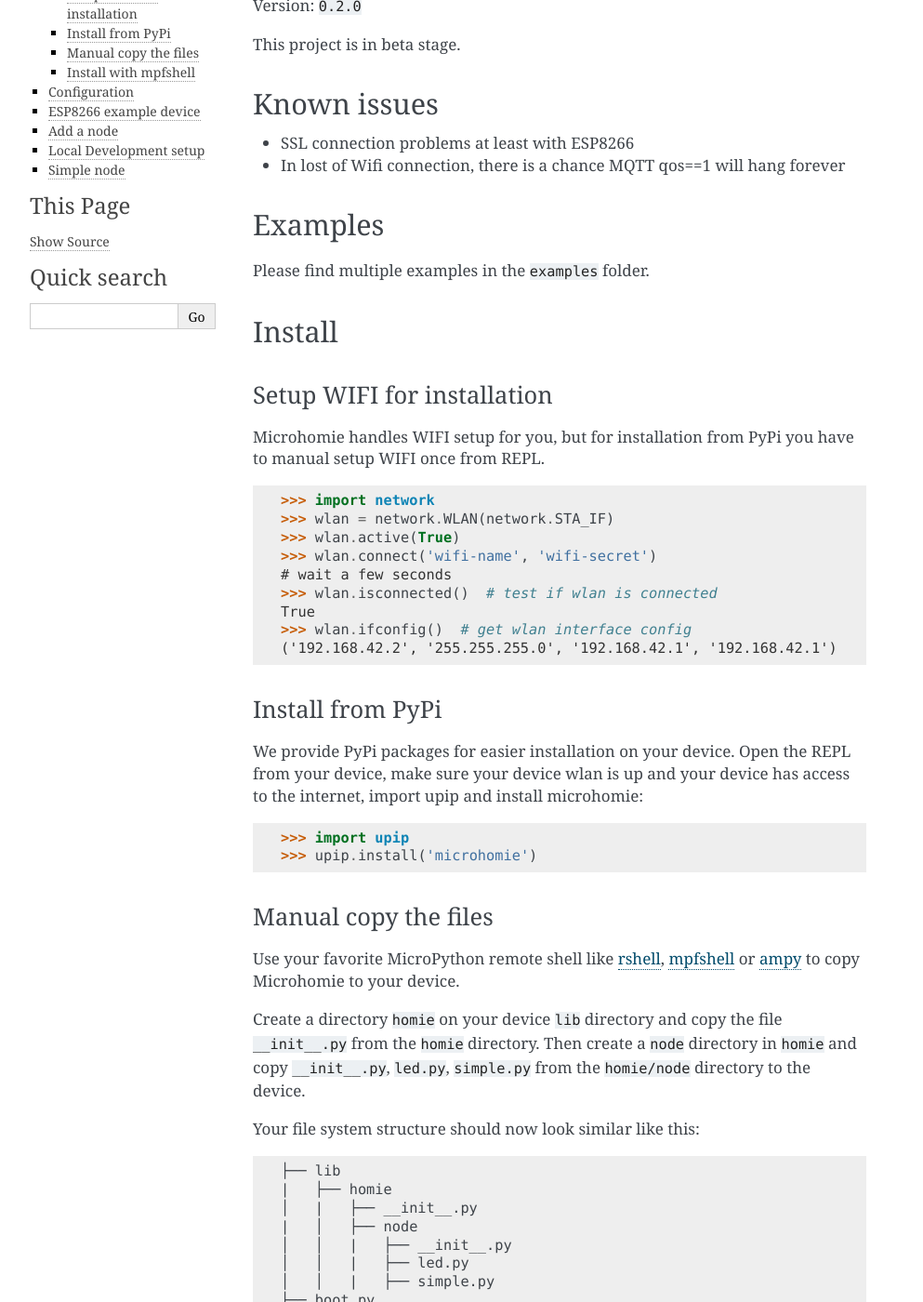
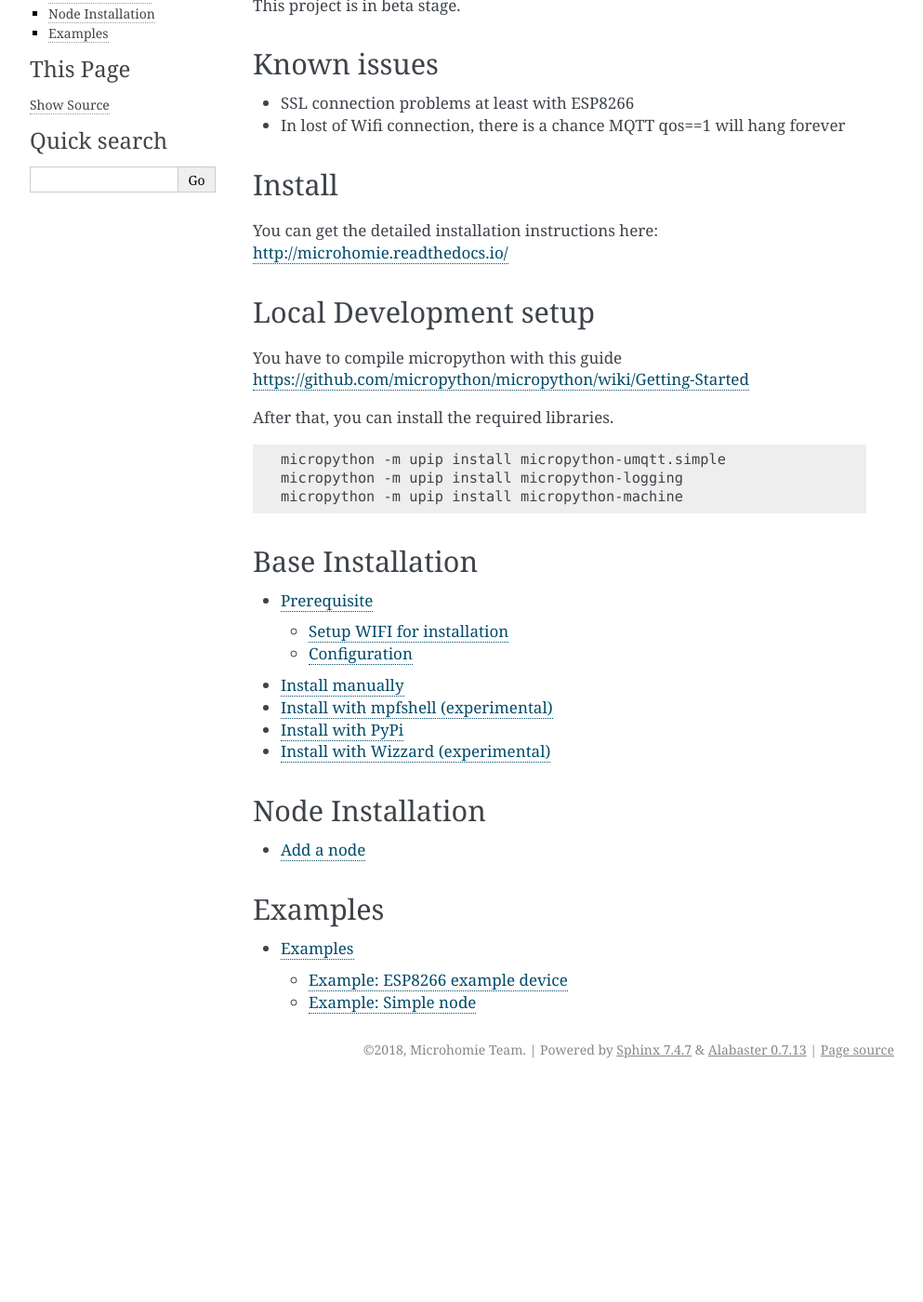
Before and after one commit to microhomie/microhomie, a Sphinx documentation site: the page built from docs/index.rst, in a window 1280 px wide and 1400 px high, scrolled down 195 px. Shown: the whole window at 93% size, without its empty margins (148-1141 px from the left). Built offline with Sphinx 7.4.7, drawn with Linux system fonts in a browser that asks for light colours; after the commit the page ends 1363 px from its top, so only the background shows below that; some of the changed text lies outside the part shown.

Commit message:
doc update

```diff
--- a/README.rst
+++ b/README.rst
@@ -6,8 +6,6 @@ Microhomie
 
 
 A MicroPython implementation of the `Homie <https://github.com/marvinroger/homie>`_ MQTT convention version ``2.1.0``.
-
-Version: ``0.2.0``
 
 This project is in beta stage.
 
@@ -19,100 +17,11 @@ Known issues
 * In lost of Wifi connection, there is a chance MQTT qos==1 will hang forever
 
 
-Examples
---------
-
-Please find multiple examples in the ``examples`` folder.
-
-
 Install
 -------
 
-Setup WIFI for installation
-~~~~~~~~~~~~~~~~~~~~~~~~~~~
+You can get the detailed installation instructions here: http://microhomie.readthedocs.io/
 
-Microhomie handles WIFI setup for you, but for installation from PyPi you have to manual setup WIFI once from REPL.
-
->>> import network
->>> wlan = network.WLAN(network.STA_IF)
->>> wlan.active(True)
->>> wlan.connect('wifi-name', 'wifi-secret')
-# wait a few seconds
->>> wlan.isconnected()  # test if wlan is connected
-True
->>> wlan.ifconfig()  # get wlan interface config
-('192.168.42.2', '255.255.255.0', '192.168.42.1', '192.168.42.1')
-
-Install from PyPi
-~~~~~~~~~~~~~~~~~
-
-We provide PyPi packages for easier installation on your device. Open the REPL from your device, make sure your device wlan is up and your device has access to the internet, import upip and install microhomie:
-
->>> import upip
->>> upip.install('microhomie')
-
-Manual copy the files
-~~~~~~~~~~~~~~~~~~~~~
-
-Use your favorite MicroPython remote shell like `rshell <https://github.com/dhylands/rshell>`_, `mpfshell <https://github.com/wendlers/mpfshell>`_ or `ampy <https://github.com/adafruit/ampy>`_ to copy Microhomie to your device.
-
-Create a directory ``homie`` on your device ``lib`` directory and copy the file ``__init__.py`` from the ``homie`` directory. Then create a ``node`` directory in ``homie`` and copy ``__init__.py``, ``led.py``, ``simple.py`` from the ``homie/node`` directory to the device.
-
-Your file system structure should now look similar like this::
-
-    ├── lib
-    |   ├── homie
-    │   |   ├── __init__.py
-    |   │   ├── node
-    │   │   |   ├── __init__.py
-    │   │   |   ├── led.py
-    │   │   |   ├── simple.py
-    ├── boot.py
-    ├── main.py
-
-
-Install with mpfshell
-~~~~~~~~~~~~~~~~~~~~~
-
-With mpfshell you can execute our mpfshell-script ``install.mpf`` to install Microhomie on your device. Clone this repository and run::
-
-    mpfshell ttyUSB0 -s install.mpf
-
-
-Configuration
--------------
-
-Microhomie use a ``settings.py`` file to configure the device. See ``settings.example.py`` as an example. Modify this file for your needs and copy it to your device root directory as ``settings.py``.
-
-
-ESP8266 example device
-----------------------
-
-In this example we use the on-board LED from the ESP8266. Copy the ``example-led.py`` file from the ``examples`` diretory to your device and rename it to ``main.py``.
-
-You can now connect a MQTT client to your MQTT Broker an listen to the ``homie/#`` topic, or whatever you set as base topic.
-
-Reset your ESP8266 and watch incoming MQTT messages.
-
-The on-board LED status is reversed to the pin status. On start the on-board
-LED is on. To turn it off send *on* or *toggle* via MQTT. Replace ``<DEVICEID>`` with the ID from the MQTT topic:
-
-.. code-block:: shell
-
-    $ mosquitto_pub -t 'homie/<DEVICEID>/led/power/set' -m on
-    $ mosquitto_pub -t 'homie/<DEVICEID>/led/power/set' -m off
-    $ mosquitto_pub -t 'homie/<DEVICEID>/led/power/set' -m toggle
-
-
-Add a node
-----------
-
-We provide some example nodes in the `microhomie-nodes <https://github.com/microhomie/microhomie-nodes>`_ repository. Most of these nodes can be used out of the box to publish data. If you want to use a DHT22 sensor in example, copy the files ``__init__.py`` and ``dht22.py`` from ``homie/node`` to the ``lib/homie/node`` directory on your device. In the ``dht22.py`` file you see an example ``main.py`` as docstring. Copy this example to ``main.py`` on your device and on next reset it starts publishing temperature and humidity. In this example the DHT22 sensor is wired to GPIO PIN 4, on ESP8266 this is PIN D2.
-
-You can also install nodes from PyPi:
-
->>> import upip
->>> upip.install('microhomie-nodes-dht22')
 
 
 Local Development setup
@@ -129,33 +38,7 @@ After that, you can install the required libraries.
     micropython -m upip install micropython-machine
 
 
-Simple node
------------
 
-In most cases you write your own node classes. But if you just want to test publishing or have a simple use case, you can use the ``SimpleHomieNode`` class. The ``SimpleHomieNode`` does not provide all homie properties, but can be used as a fast start, when you don't want to write anything in a class:
-
-.. code-block:: python
-
-    import utime
-    import settings
-
-    from homie.node.simple import SimpleHomieNode
-    from homie import HomieDevice
-
-
-    homie_device = HomieDevice(settings)
-
-    n = SimpleHomieNode(node_type=b'dummy', node_property=b'value', interval=5)
-    n.value = 17
-
-    homie_device.add_node(n)
-    homie_device.publish_properties()
-
-    while True:
-        homie_device.publish_data()
-        n.value = utime.time()
-        print(n)
-        utime.sleep(1)
 
 
 
--- a/docs/index.rst
+++ b/docs/index.rst
@@ -1,6 +1,30 @@
-.. Microhomie documentation master file, created by
-   sphinx-quickstart on Fri Mar 16 11:42:09 2018.
-   You can adapt this file completely to your liking, but it should at least
-   contain the root `toctree` directive.
 
 .. include:: ../README.rst
+
+
+Base Installation
+------------
+
+.. toctree::
+   :maxdepth: 2
+   :glob:
+
+   installation_base/*
+
+Node Installation
+------------
+
+.. toctree::
+   :maxdepth: 2
+   :glob:
+
+   installation_node/*
+
+Examples
+------------
+
+.. toctree::
+   :maxdepth: 2
+
+
+   examples
--- /dev/null
+++ b/docs/installation_base/mpfshell.rst
@@ -0,0 +1,6 @@
+Install with mpfshell (experimental)
+~~~~~~~~~~~~~~~~~~~~~~~~~~~~~~~~~~~~~
+
+With mpfshell you can execute our mpfshell-script ``install.mpf`` to install Microhomie on your device. Clone this repository and run::
+
+    mpfshell ttyUSB0 -s install.mpf
--- /dev/null
+++ b/docs/installation_base/wizzard.rst
@@ -0,0 +1,2 @@
+Install with Wizzard (experimental)
+~~~~~~~~~~~~~~~~~~~~~~~~~~~~~~~~~~~
```
Also changed, not shown: docs/examples.rst (added, +58 -0 lines), docs/installation_base/_index.rst (added, +27 -0 lines), docs/installation_base/manual.rst (added, +18 -0 lines), docs/installation_base/pypi.rst (added, +7 -0 lines), docs/installation_node/index.rst (added, +10 -0 lines).
